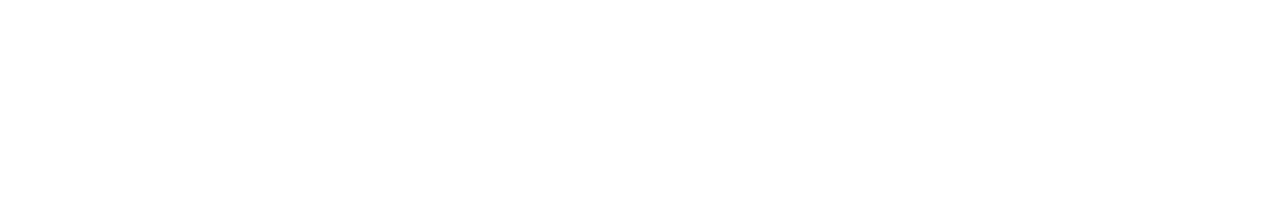
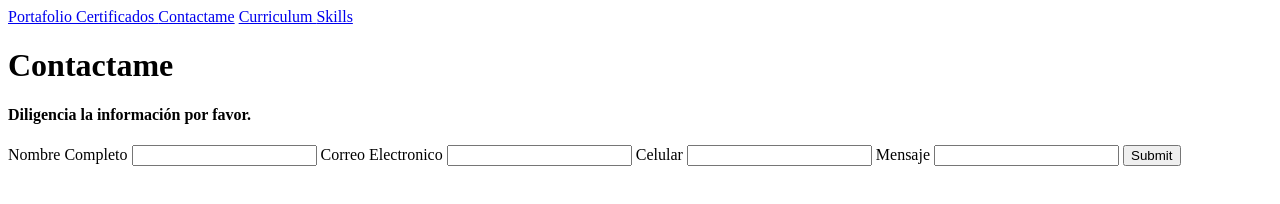
Before and after one commit to jduranm02/Portfolio, a plain HTML site: page contactame.html in a window 1280 px wide. Drawn offline with Linux system fonts and the light colour scheme.

Commit message:
Configuré el apartado del formulario de contacto

```diff
--- a/contactame.html
+++ b/contactame.html
@@ -0,0 +1,48 @@
+<!DOCTYPE html>
+<html lang="es">
+<head>
+    <meta charset="UTF-8">
+        <meta name="description" content="Portafolio de Juan Sebastian Duran Macias.">
+        <meta name="robots" content="index,follow">
+        <meta name="author" content="Juan Duran">
+        <meta name="viewport" content="width=device-width, initial-scale=1.0">
+        <link rel="stylesheet" href="./css/style.css">
+    <title> Portafolio | Juan Duran </title>
+</head>
+<body>
+    <header>
+        <a href="./portafolio.html"> Portafolio </a>
+            <a href="./certificados.html"> Certificados </a>
+            <a href="./contactame.html"> Contactame</a>
+            <a href="https://platzi.com/p/jduranm/course/1814-basico-javascript/diploma/detalle/"> Curriculum </a>
+            <a href="./skills.html"> Skills </a>
+        <h1> Contactame </h1>
+        <h4> Diligencia la información por favor.</h4>
+    </header>
+    <main>
+        <section>
+            <form action="">
+                <label for="nombre">
+                    <span> Nombre Completo</span>
+                    <input type="text" id="nombre">
+                </label>
+                <label for="correo">
+                    <span> Correo Electronico</span>
+                    <input type="text" id="correo">
+                </label>
+                <label for="celular">
+                    <span> Celular</span>
+                    <input type="text" id="celular">
+                </label>
+                <label for="mensaje">
+                    <span> Mensaje</span>
+                    <input type="text" id="mensaje">
+                </label>
+                <label for="enviar">
+                    <input type="submit" id="enviar">
+                </label>
+            </form>
+        </section>
+    </main>
+</body>
+</html>
```
Also changed, not shown: certificados.html (+7 -6 lines), index.html (+6 -8 lines).
